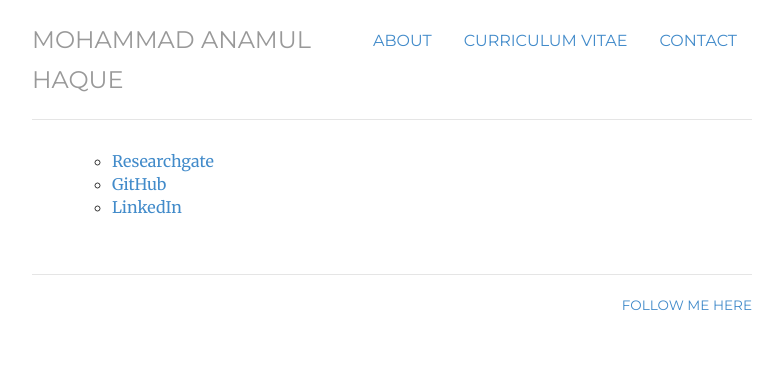
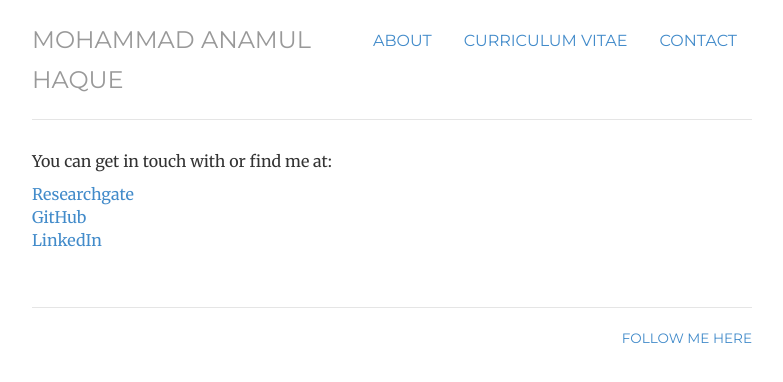
Before and after one commit to haquemdanamul/haquemdanamul, a Jekyll site: the page built from follow/index.html, in a window 1280 px wide. Shown: the top 382 px of the page, without its empty margins (248-1031 px from the left). Built offline with Jekyll 4.4.1, drawn with Linux system fonts in a browser that asks for light colours; nearby versions of some CDN libraries; library files that are not in the unit come from our copies.

Commit message:
Update index.html

```diff
--- a/follow/index.html
+++ b/follow/index.html
@@ -11,8 +11,10 @@ description: Contact information for Jonathan McGlone, a Librarian, Front-End De
 <div class="follow">
 
 
-<ul style="list-style-type:circle;">
-  <ul>
+<p>You can get in touch with or find me at:</p>
+
+	<ul class="list-unstyled">
+
 				<li><a href="https://www.researchgate.net/profile/Mohammad_Anamul_Haque">Researchgate</a></li>
 	        		<li><a href="https://haquemdanamul.github.io/cpct/">GitHub</a></li>
 				<li><a href="https://linkedin.com/in/mohammad-anamul-haque-40541060">LinkedIn </a></li>
```
